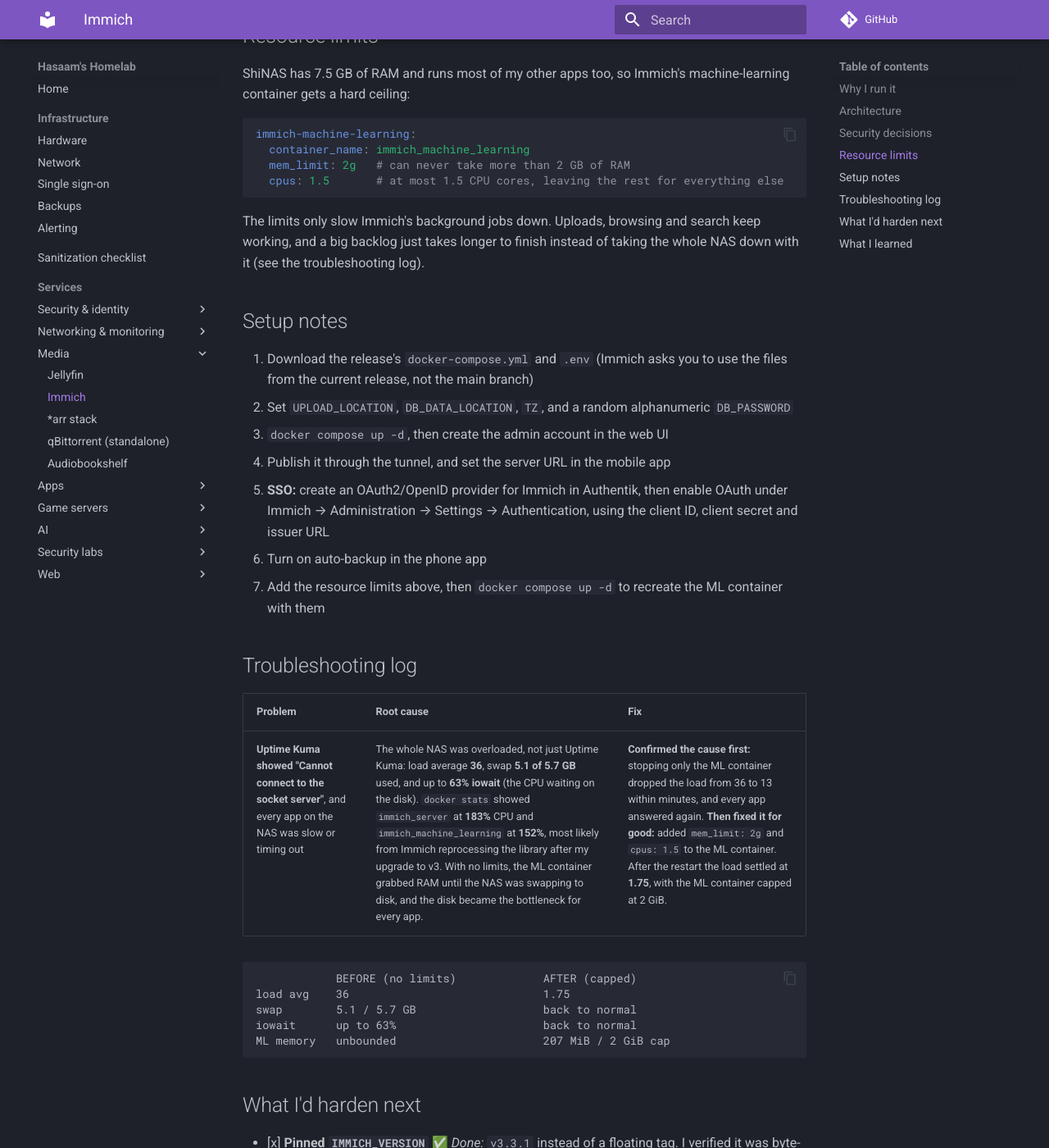
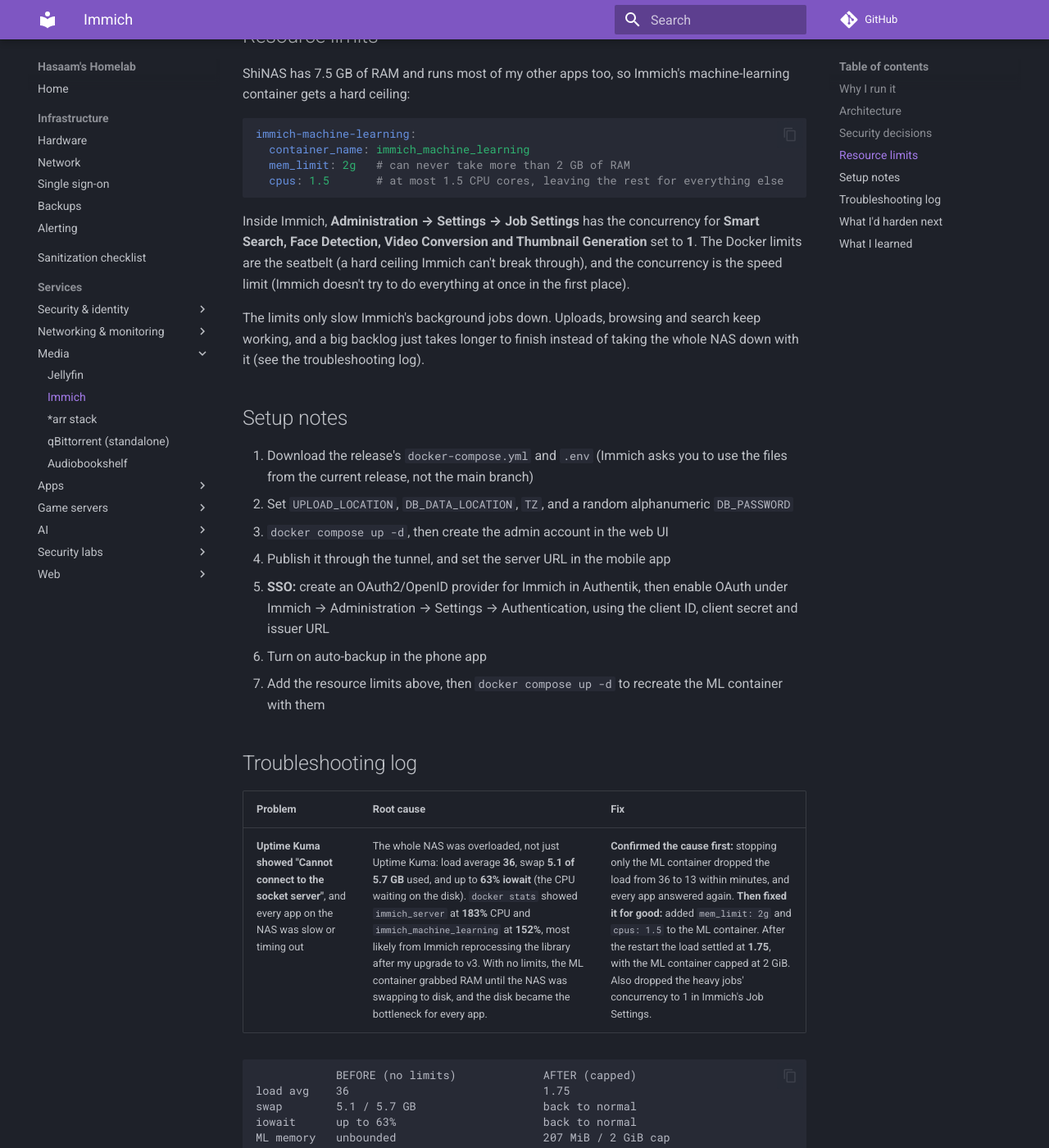
Before and after one commit to Shineori/homelab, an MkDocs documentation site: the page built from docs/services/immich.md, in a window 1280 px wide and 1400 px high, scrolled down 2334 px. Shown: the whole window at 82% size. Built offline with MkDocs 1.6.1 and Material for MkDocs 9.7.7, drawn with Linux system fonts in a browser that asks for light colours; comment, search, counter and statistics services are not loaded; some of the changed text lies outside the part shown.

Commit message:
Immich: document job concurrency set to 1

````diff
--- a/docs/services/immich.md
+++ b/docs/services/immich.md
@@ -66,6 +66,8 @@
   cpus: 1.5       # at most 1.5 CPU cores, leaving the rest for everything else
 ```
 
+Inside Immich, **Administration → Settings → Job Settings** has the concurrency for **Smart Search, Face Detection, Video Conversion and Thumbnail Generation** set to **1**. The Docker limits are the seatbelt (a hard ceiling Immich can't break through), and the concurrency is the speed limit (Immich doesn't try to do everything at once in the first place).
+
 The limits only slow Immich's background jobs down. Uploads, browsing and search keep working, and a big backlog just takes longer to finish instead of taking the whole NAS down with it (see the troubleshooting log).
 
 ## Setup notes
@@ -82,7 +84,7 @@
 
 | Problem | Root cause | Fix |
 |---|---|---|
-| **Uptime Kuma showed "Cannot connect to the socket server"**, and every app on the NAS was slow or timing out | The whole NAS was overloaded, not just Uptime Kuma: load average **36**, swap **5.1 of 5.7 GB** used, and up to **63% iowait** (the CPU waiting on the disk). `docker stats` showed `immich_server` at **183%** CPU and `immich_machine_learning` at **152%**, most likely from Immich reprocessing the library after my upgrade to v3. With no limits, the ML container grabbed RAM until the NAS was swapping to disk, and the disk became the bottleneck for every app. | **Confirmed the cause first:** stopping only the ML container dropped the load from 36 to 13 within minutes, and every app answered again. **Then fixed it for good:** added `mem_limit: 2g` and `cpus: 1.5` to the ML container. After the restart the load settled at **1.75**, with the ML container capped at 2 GiB. |
+| **Uptime Kuma showed "Cannot connect to the socket server"**, and every app on the NAS was slow or timing out | The whole NAS was overloaded, not just Uptime Kuma: load average **36**, swap **5.1 of 5.7 GB** used, and up to **63% iowait** (the CPU waiting on the disk). `docker stats` showed `immich_server` at **183%** CPU and `immich_machine_learning` at **152%**, most likely from Immich reprocessing the library after my upgrade to v3. With no limits, the ML container grabbed RAM until the NAS was swapping to disk, and the disk became the bottleneck for every app. | **Confirmed the cause first:** stopping only the ML container dropped the load from 36 to 13 within minutes, and every app answered again. **Then fixed it for good:** added `mem_limit: 2g` and `cpus: 1.5` to the ML container. After the restart the load settled at **1.75**, with the ML container capped at 2 GiB. Also dropped the heavy jobs' concurrency to 1 in Immich's Job Settings. |
 
 ```
             BEFORE (no limits)             AFTER (capped)
@@ -97,7 +99,7 @@
 - [x] **Pinned `IMMICH_VERSION`** ✅ *Done:* `v3.3.1` instead of a floating tag. I verified it was byte-identical to the running image first, so pinning changed nothing. [Diun](diun.md) now pings me in Discord when a new release ships, so upgrades happen on my schedule, after reading the release notes.
 - [x] **Nightly encrypted backups** ✅ *Done:* the library plus Immich's own nightly database dumps (thumbnails excluded, since they're regenerable) go to an encrypted restic repository on a second disk. **The restore is tested:** the latest database dump came back intact. See [Backups](../infrastructure/backups.md).
 - [x] **Capped the machine-learning container** ✅ *Done:* `mem_limit: 2g` and `cpus: 1.5`, after it overloaded the whole NAS (see the troubleshooting log)
-- [ ] Set job concurrency to 1 for Smart Search, Face Detection, Video Conversion and Thumbnail Generation (Administration → Settings → Job Settings), so big backlogs run in one steady lane
+- [x] **Lowered job concurrency** ✅ *Done:* Smart Search, Face Detection, Video Conversion and Thumbnail Generation now run one at a time, so big backlogs move in one steady lane
 - [ ] Get Uptime Kuma alerting on NAS load or swap, so I see the next overload coming instead of finding out from timeouts
 - [ ] Finish 3-2-1: replicate to my second server, then an encrypted off-site copy
 - [ ] Decide whether to turn off password login once SSO has proven reliable
````
